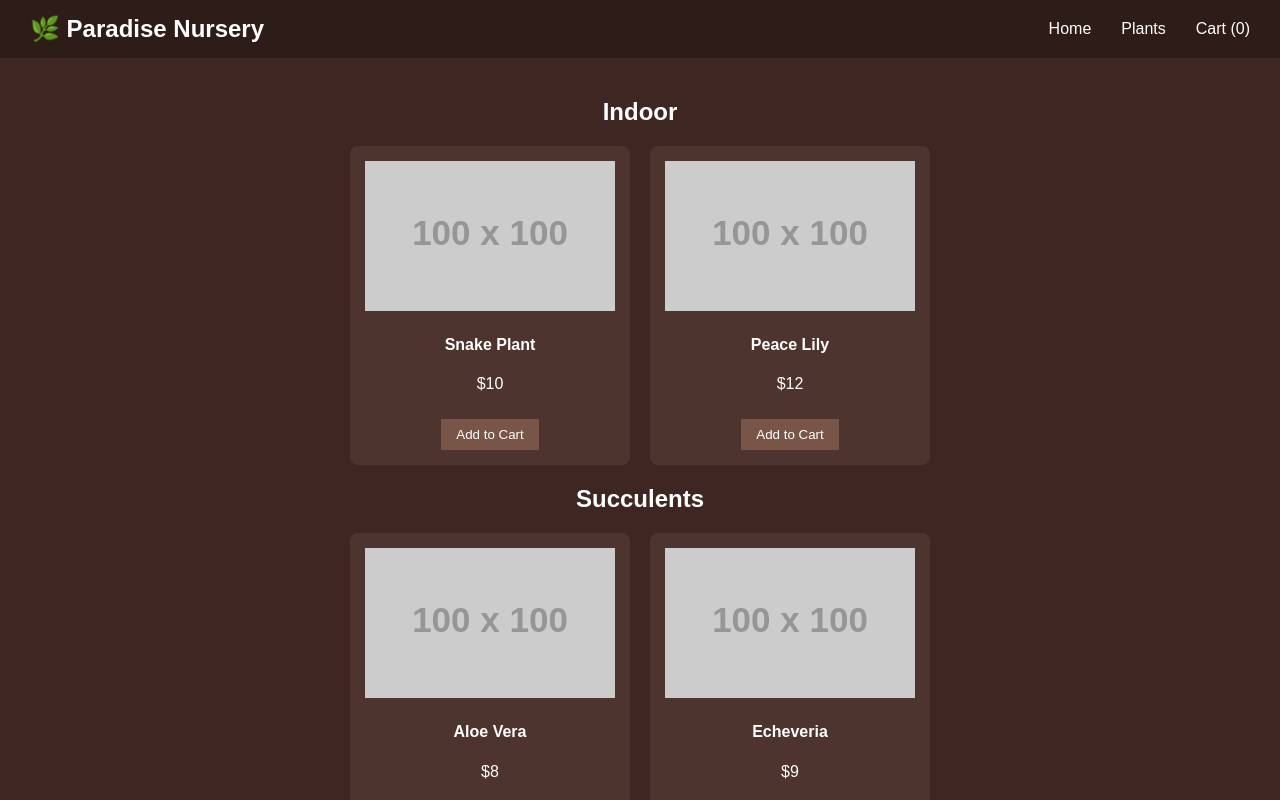
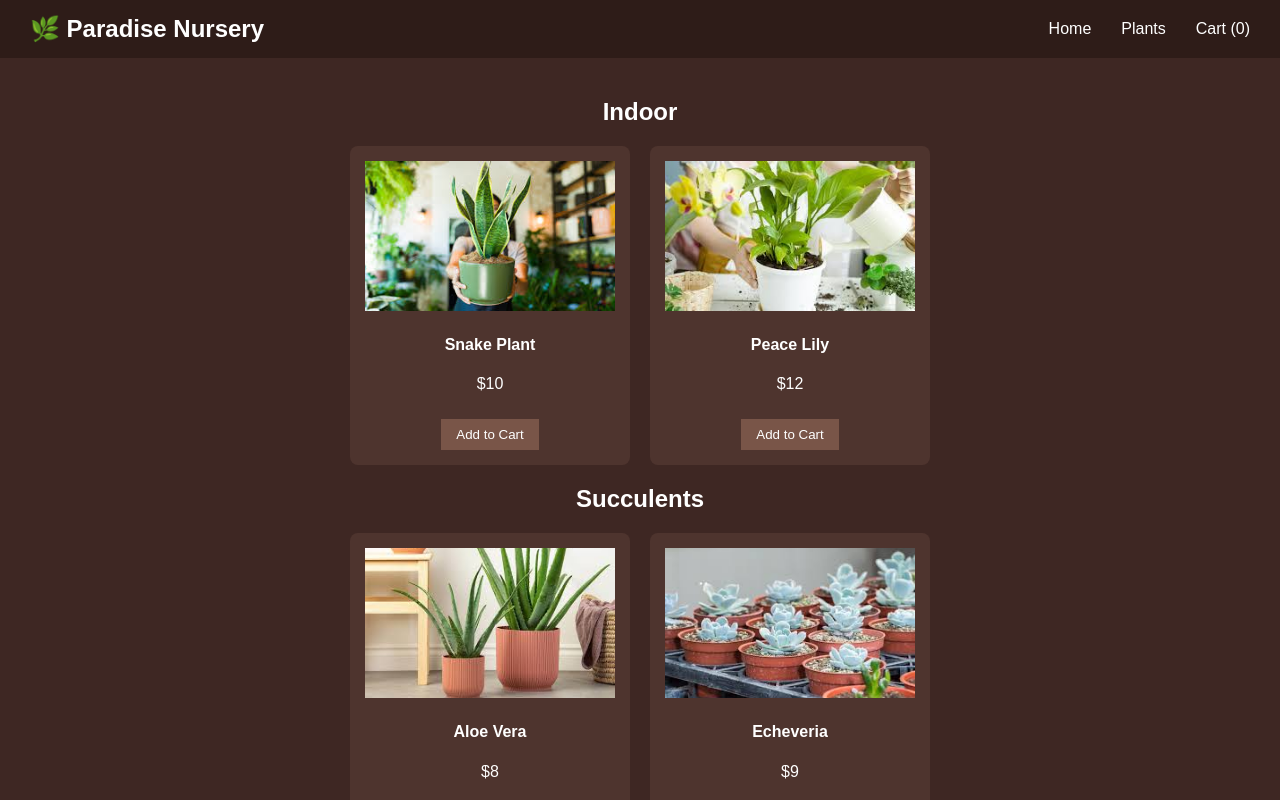
Before and after one commit to drvickie/e-plantShopping, a React (Vite) app: page /plants in a window 1280 px wide. Shown: the top 800 px of the page. Built offline with nearby package versions, Linux system fonts and the light colour scheme.

Commit message:
Update images

```diff
--- a/src/data/plants.js
+++ b/src/data/plants.js
@@ -1,15 +1,21 @@
+import snakePlant from "../assets/images/snake-plant.jpeg";
+import peaceLily from "../assets/images/peace-lily.jpeg";
+import aloeVera from "../assets/images/aloe-vera.jpeg";
+import echeveria from "../assets/images/echeveria.jpeg";
+import orchid from "../assets/images/orchid.jpeg";
+import anthurium from "../assets/images/anthurium.jpeg";
 const plants = {
   Indoor: [
-    { id: 1, name: "Snake Plant", price: 10, image: "https://via.placeholder.com/100" },
-    { id: 2, name: "Peace Lily", price: 12, image: "https://via.placeholder.com/100" }
+    { id: 1, name: "Snake Plant", price: 10, image: snakePlant },
+    { id: 2, name: "Peace Lily", price: 12, image: peaceLily }
   ],
   Succulents: [
-    { id: 3, name: "Aloe Vera", price: 8, image: "https://via.placeholder.com/100" },
-    { id: 4, name: "Echeveria", price: 9, image: "https://via.placeholder.com/100" }
+    { id: 3, name: "Aloe Vera", price: 8, image: aloeVera },
+    { id: 4, name: "Echeveria", price: 9, image: echeveria }
   ],
   Flowering: [
-    { id: 5, name: "Orchid", price: 15, image: "https://via.placeholder.com/100" },
-    { id: 6, name: "Anthurium", price: 14, image: "https://via.placeholder.com/100" }
+    { id: 5, name: "Orchid", price: 15, image: orchid },
+    { id: 6, name: "Anthurium", price: 14, image: anthurium }
   ]
 };
 
```
